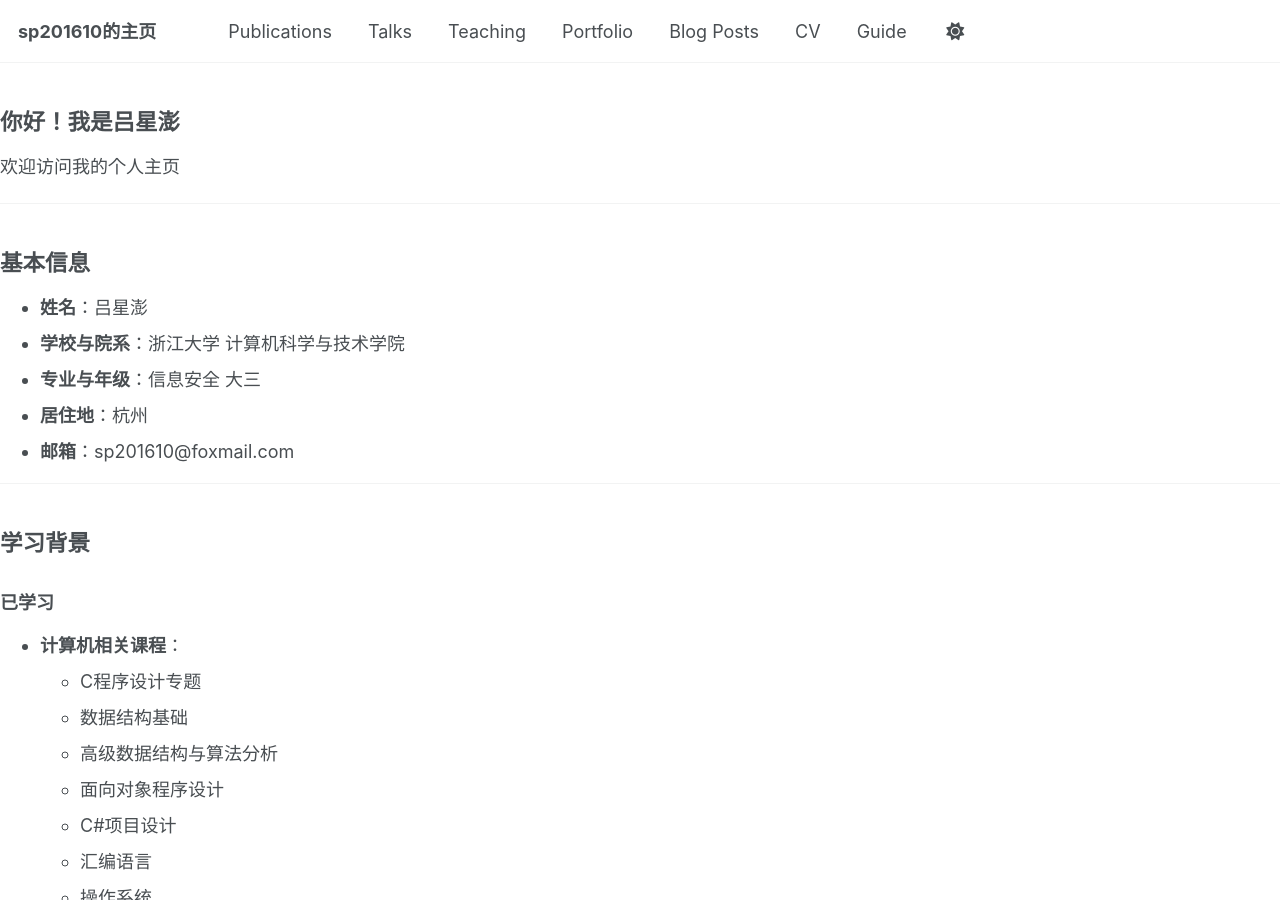
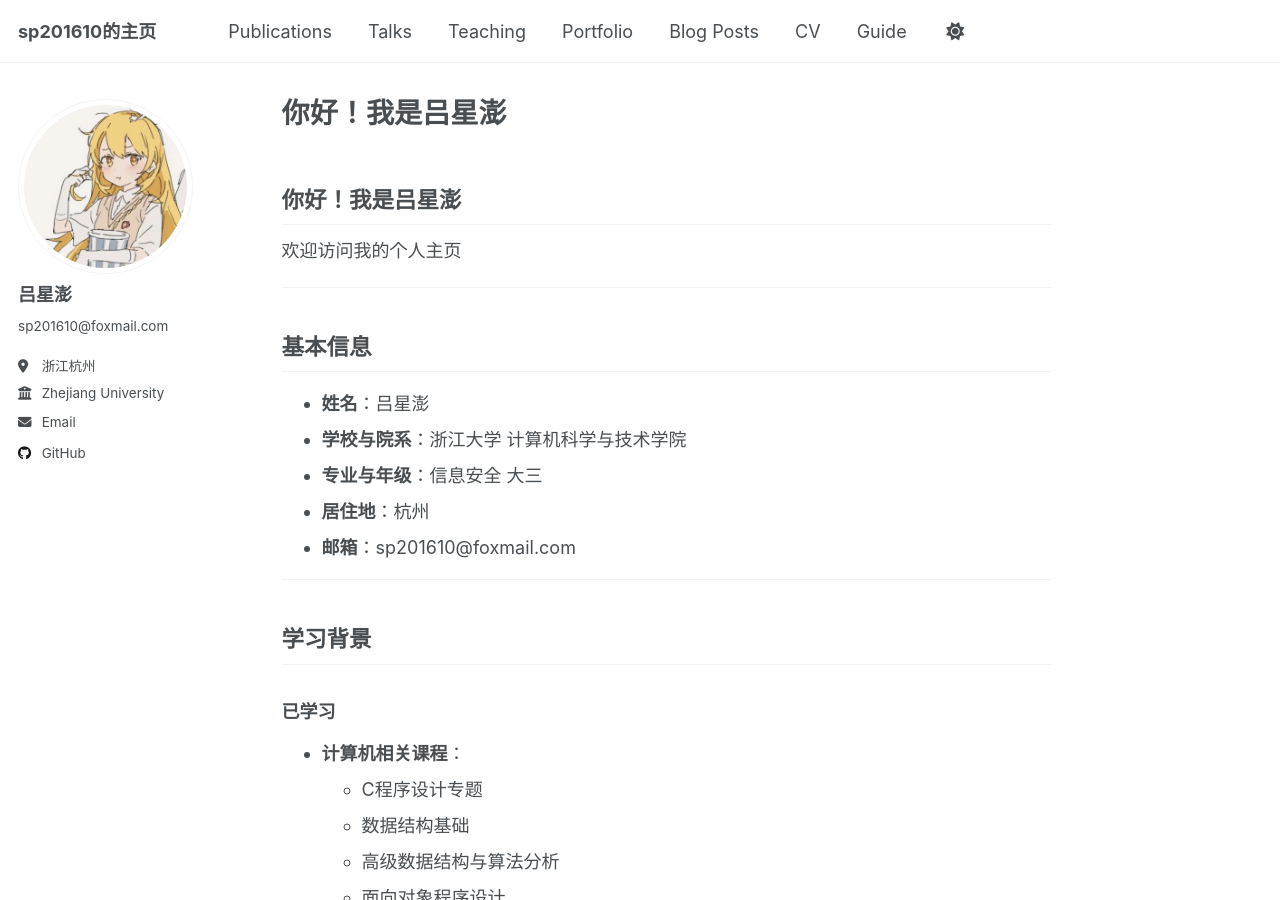
Before and after one commit to sp201610/sp201610.github.io, a Jekyll site: the page built from _pages/about.md, in a window 1280 px wide and 900 px high. Built offline with Jekyll 4.4.1, drawn with Linux system fonts in a browser that asks for light colours; our own code applies the rules of GitHub Pages for plain Markdown files; part of the change alters nothing that is shown.

```diff
--- a/_pages/about.md
+++ b/_pages/about.md
@@ -1,7 +1,6 @@
 ---
 permalink: /
-layout: default
-title: "About me"
+
 
 author_profile: true
 redirect_from:
```
